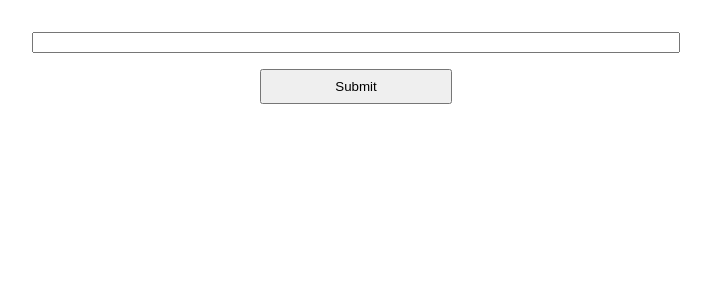
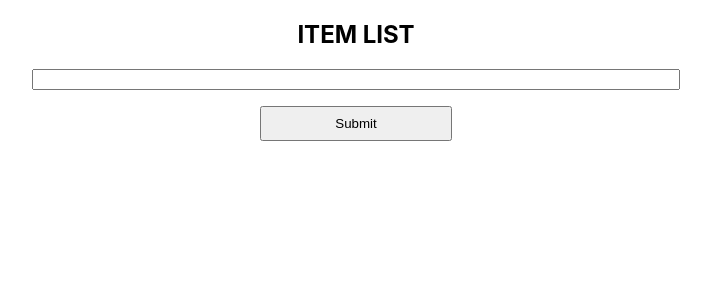
Before and after one commit to Marshnme/task-app, a React (Create React App) app: page / in a window 1280 px wide. Shown: the top 300 px of the page, without its empty margins (284-995 px from the left). Built offline with nearby package versions, Linux system fonts and the light colour scheme.

Commit message:
added h2 title

```diff
--- a/src/App.css
+++ b/src/App.css
@@ -7,7 +7,6 @@
 }
 
 .input-parent{
-  margin-top:2rem;
   width:50%;
 }
 
--- a/src/App.js
+++ b/src/App.js
@@ -114,6 +114,7 @@ class App extends React.Component {
 		let { inputField, list, editField } = this.state;
 		return (
 			<div className="app-container">
+				<h2>ITEM LIST</h2>
 				<div className="input-parent">
 					<form>
 						<input
```
